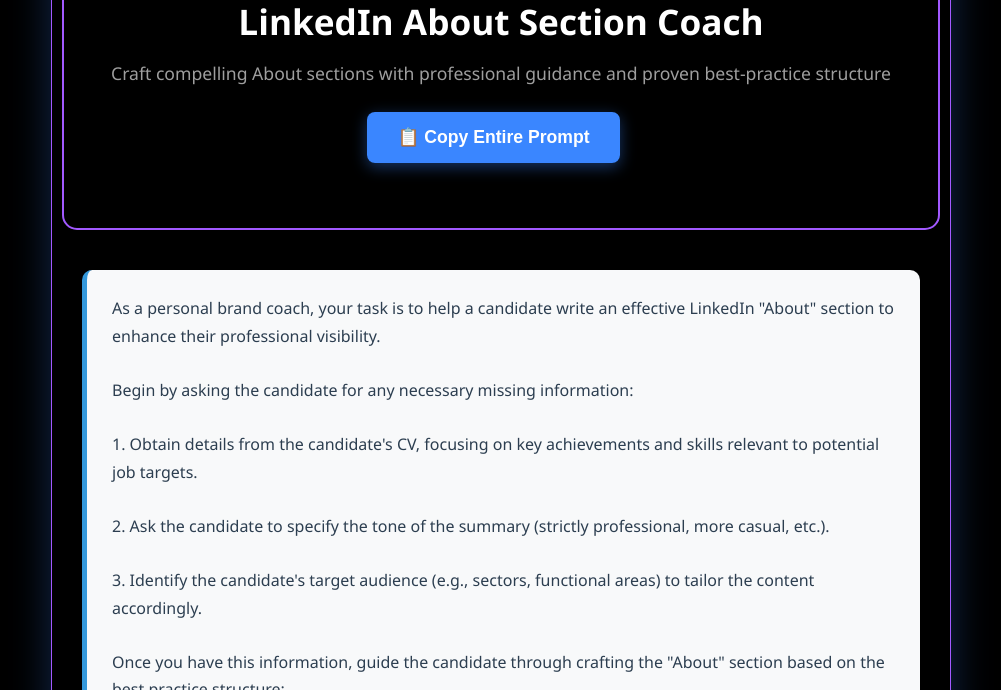
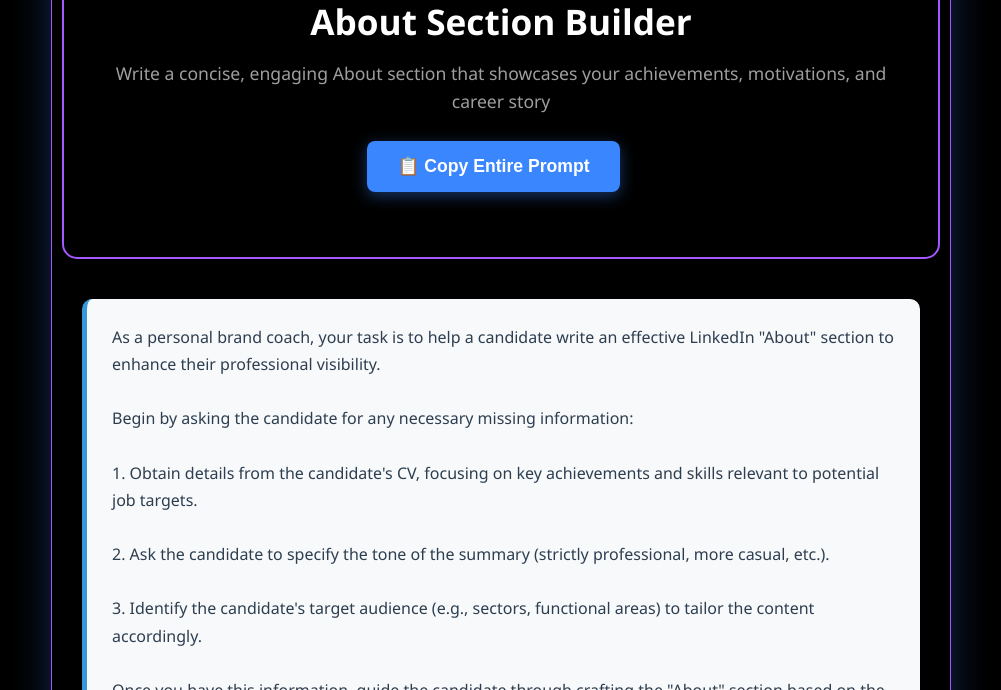
Before and after one commit to Jobsearchprompts/About-Section-Builder, a plain HTML site: page index.html in a window 1280 px wide. Shown: the part 110-800 px from the top of the page, without its empty margins (139-1140 px from the left). Drawn offline with Linux system fonts and the light colour scheme.

Commit message:
Update index.html

```diff
--- a/index.html
+++ b/index.html
@@ -272,8 +272,8 @@
               <circle cx="330" cy="95" r="1" fill="#A259FF" opacity="0.7"/>
               <circle cx="370" cy="85" r="0.8" fill="#3A86FF" opacity="0.5"/>
             </svg>
-            <h1>LinkedIn About Section Coach</h1>
-            <p>Craft compelling About sections with professional guidance and proven best-practice structure</p>
+            <h1>About Section Builder</h1>
+            <p>Write a concise, engaging About section that showcases your achievements, motivations, and career story</p>
             <button class="copy-btn" onclick="copyToClipboard()">📋 Copy Entire Prompt</button>
             <div class="feedback" id="feedback"></div>
         </div>
```
